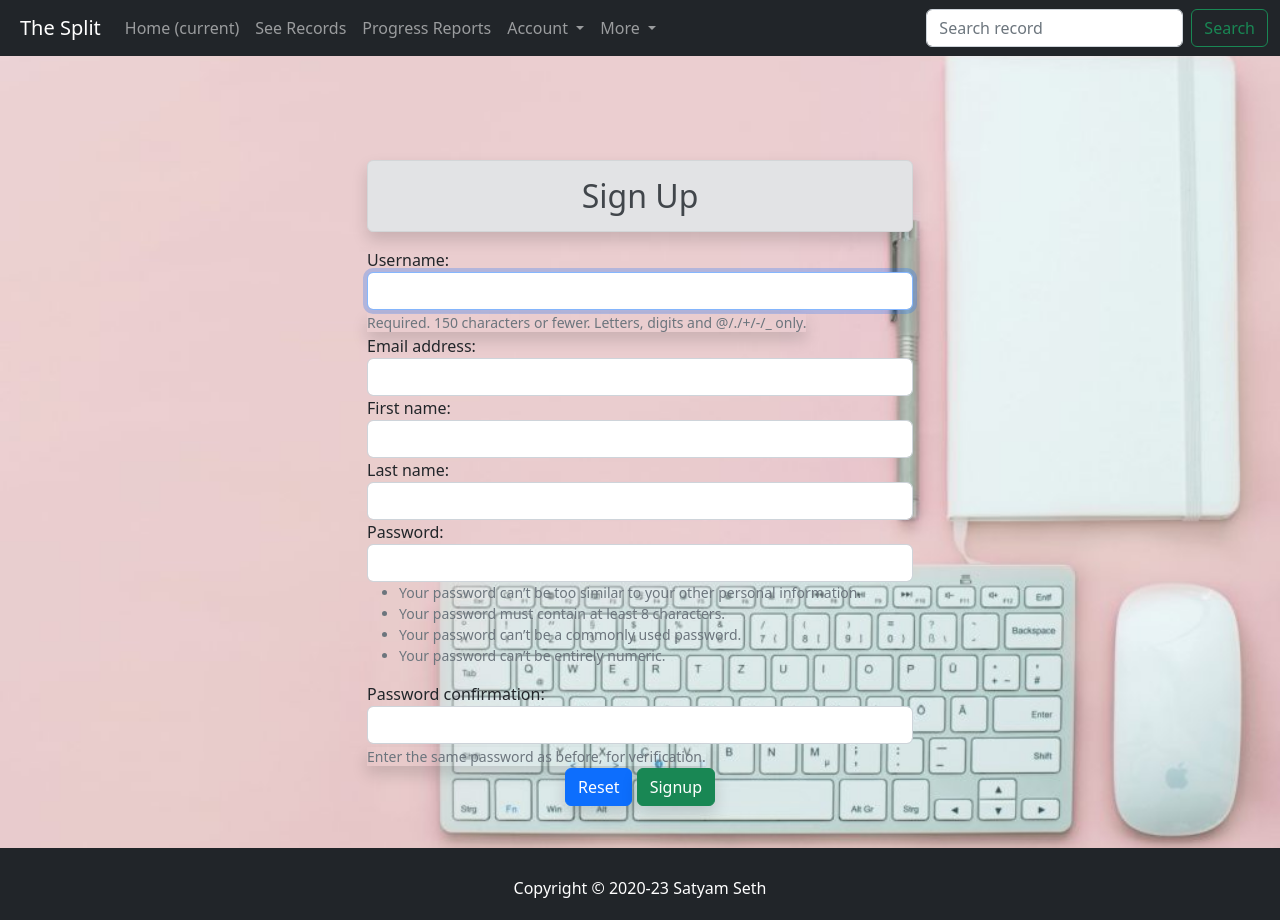
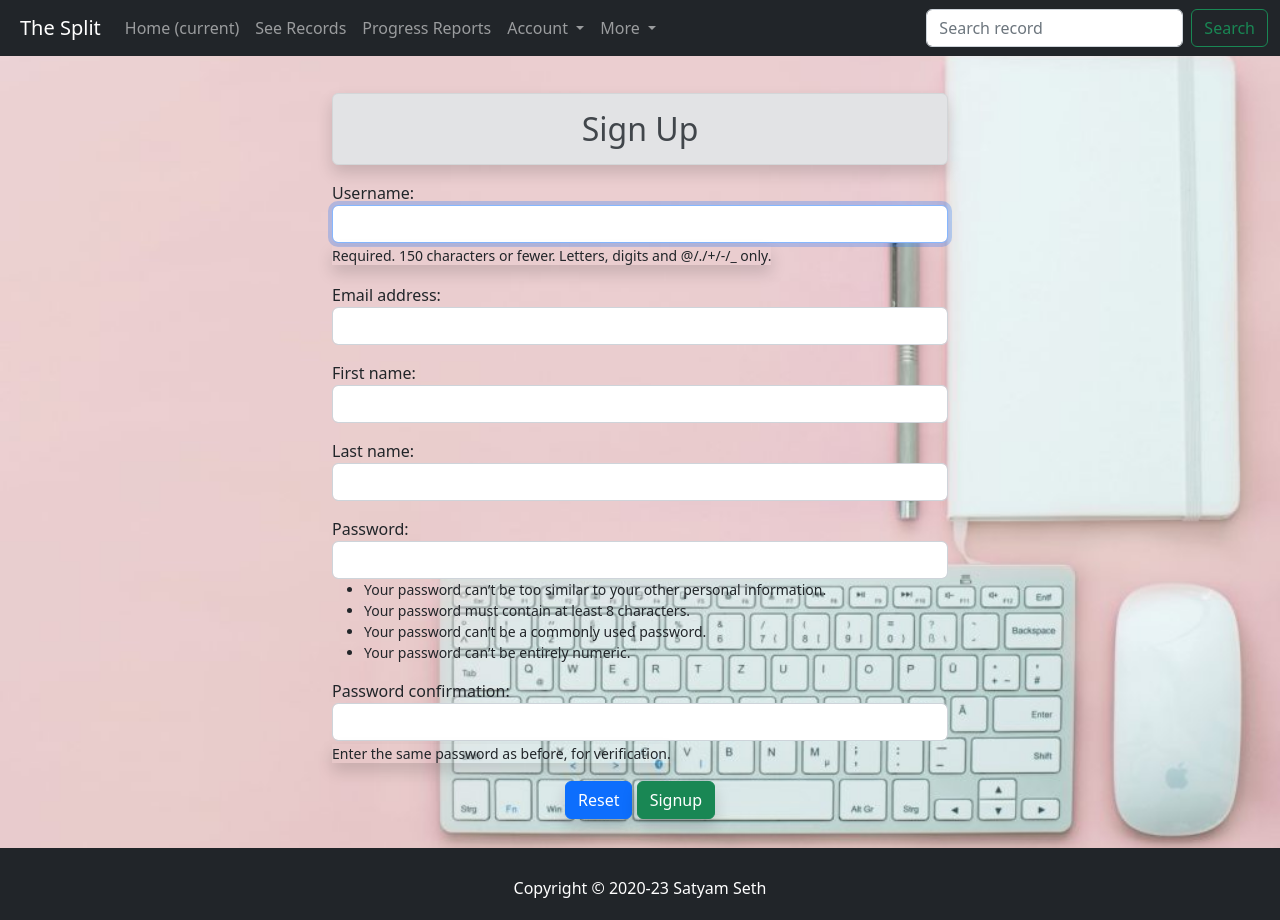
Before and after one commit to satyam-seth/D-52, a Django app: page /accounts/signup/ in a window 1280 px wide. Run offline with Django 4.2, Linux system fonts and the light colour scheme; some libraries are stand-ins or nearby versions.

Commit message:
fix signup form

```diff
--- a/the_split/accounts/templates/accounts/signup.html
+++ b/the_split/accounts/templates/accounts/signup.html
@@ -3,10 +3,9 @@
 {% block title %}D-52 SignUp{% endblock title %}
 {% block content %}
 
-<div class="container-fluid sign-up py-5 mt-5">
-    <div class="container mt-5">
-        <div class="row">
-            <div class="col-lg-6 mx-auto">
+<div class="container-fluid sign-up">
+    <div class="row h-100 align-items-center justify-content-center my-5">
+        <div class="col-lg-6">
             <h2 class="text-center alert alert-secondary my-3 shadow">Sign Up</h2>
             <form method="post">
                 {% csrf_token %}
@@ -16,11 +15,11 @@
                 {% endfor %}
                 {% endif %}
                 {% for field in form %}
-                    <div class="form-group">
+                <div class="form-group mb-3">
                     {{field.label_tag}} {{field}} <small class="shadow text-danger">{{field.errors|striptags}}</small>
                     {% if field.help_text %}
                     {% endif %}
-                        <small class="shadow text-secondary">{{ field.help_text|safe }}</small>
+                    <small class="shadow text-dark">{{ field.help_text|safe }}</small>
                 </div>
                 {% endfor %}
                 <div class="text-center">
@@ -31,5 +30,4 @@
         </div>
     </div>
 </div>
-</div>
 {% endblock content %}
```
Lines whose indentation alone changed are shown as unchanged.
